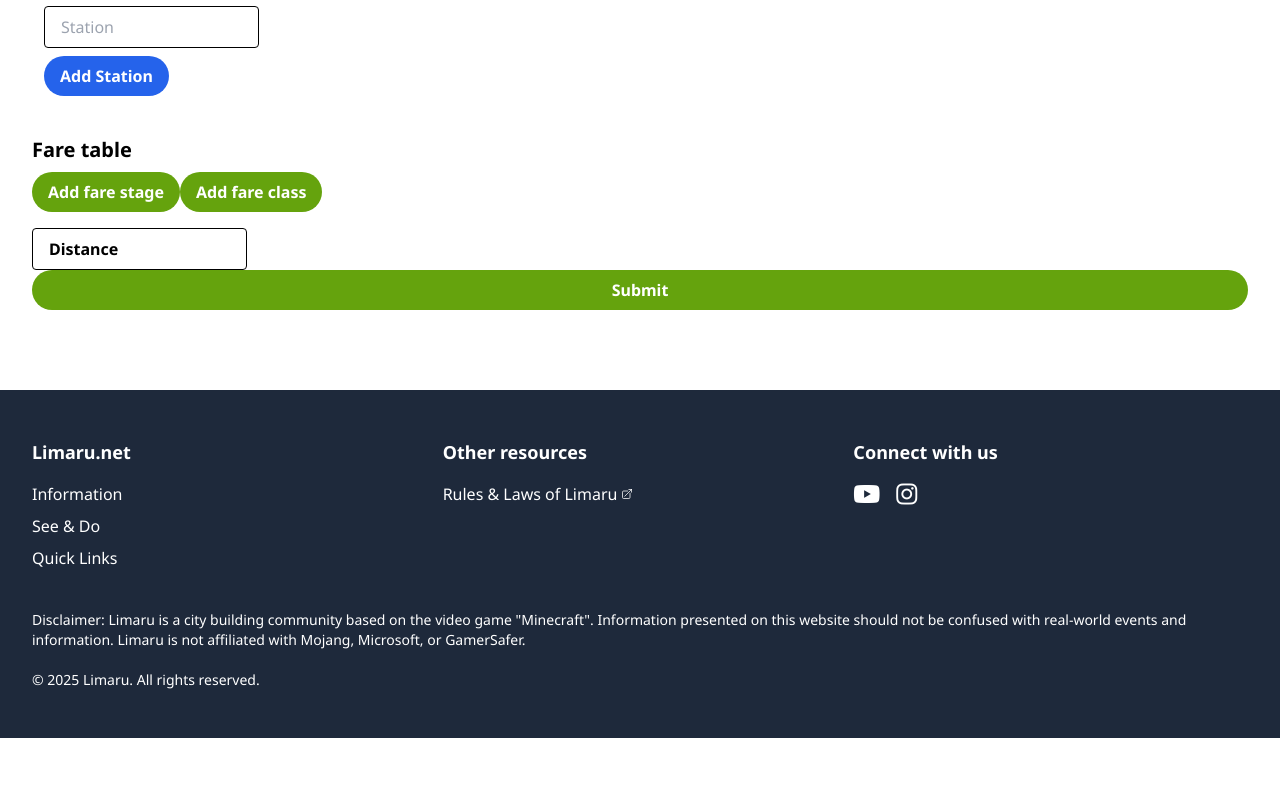
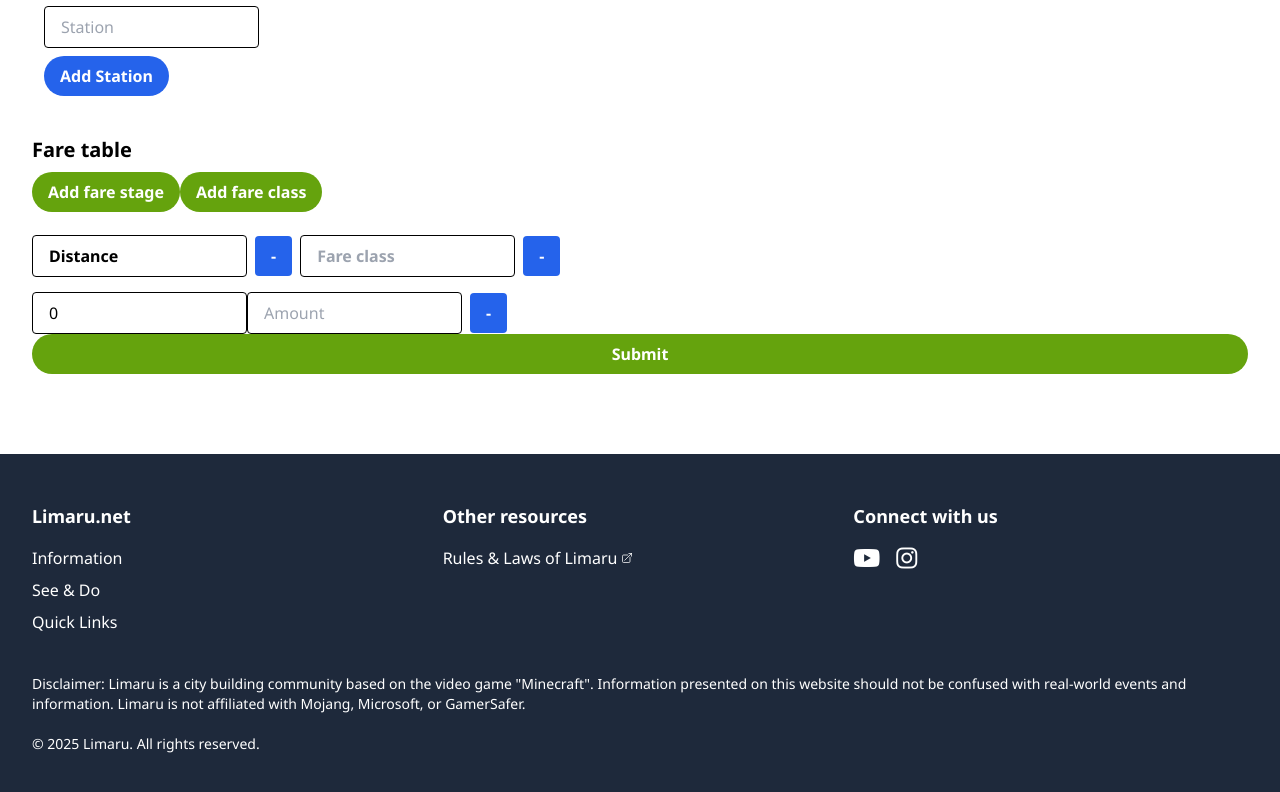
Before and after one commit to Limaru-Minecraft/LimaruSite, a Next.js app: page /iciwi-maker in a window 1280 px wide. Shown: the part 832-1624 px from the top of the page. Before the commit the page ends 1570 px from the top, so only its background shows below. Built offline with nearby package versions, Linux system fonts and the light colour scheme.

Commit message:
initial 0 km distance is required for minimum fare

```diff
--- a/components/IciwiMaker/IciwiMakerForm.js
+++ b/components/IciwiMaker/IciwiMakerForm.js
@@ -5,7 +5,7 @@ import { useState } from 'react';
 
 export default function IciwiMakerForm ({submitFunction}) {
     const [routes, setRoutes] = useState([{ line: '', stations: [''] }]);
-    const [fares, setFares] = useState([['']]);
+    const [fares, setFares] = useState([['', ''], [0, '']]);
 
     // handle form submission
     const handleSubmit = (event) => {
```
